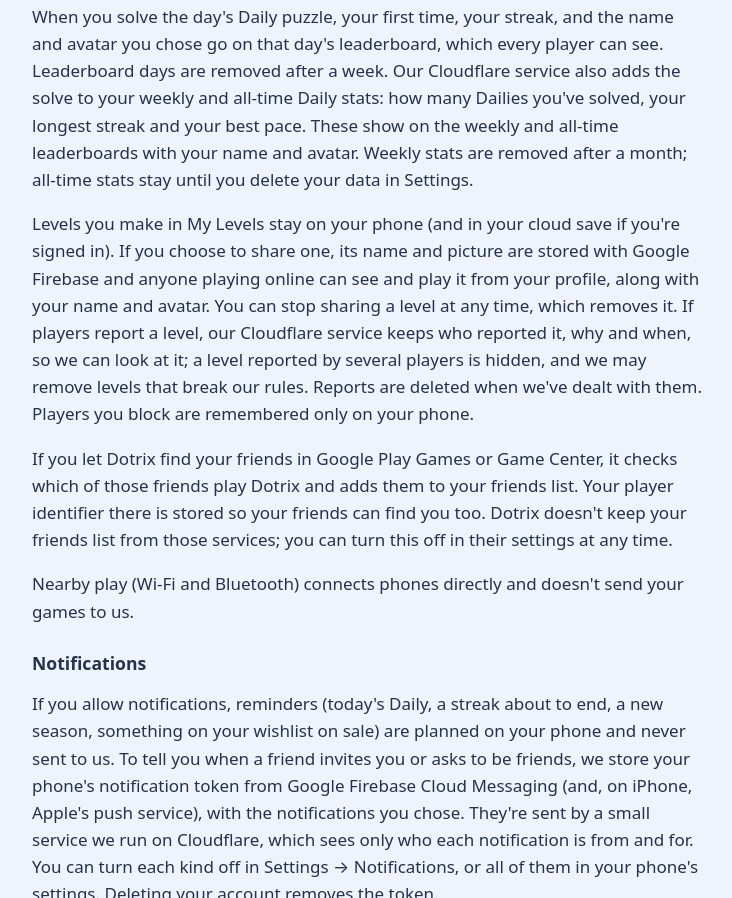
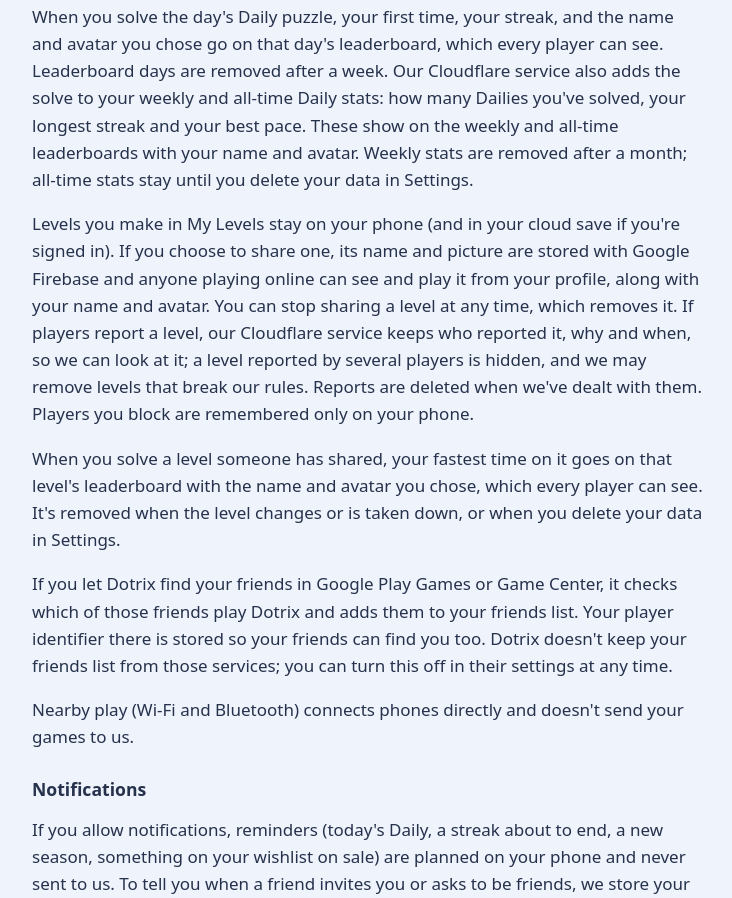
Before and after one commit to lucentgames/lucentgames.github.io, a plain HTML site: page privacy.html in a window 1280 px wide. Shown: the part 1103-2001 px from the top of the page, without its empty margins (272-1004 px from the left). Drawn offline with Linux system fonts and the light colour scheme.

Commit message:
Privacy policy: level leaderboards

```diff
--- a/privacy.html
+++ b/privacy.html
@@ -10,7 +10,7 @@
 <main>
 <p class="eyebrow"><a href="./">Dotrix</a></p>
 <h1>Privacy policy</h1>
-<p class="muted">Last updated 15 November 2026</p>
+<p class="muted">Last updated 16 November 2026</p>
 
 <p>Dotrix is a puzzle game made by Lucent Games ("we", "us"). This policy
 explains what information the game uses, why, and the choices you have. If
@@ -63,6 +63,10 @@ Cloudflare service keeps who reported it, why and when, so we can look at
 it; a level reported by several players is hidden, and we may remove levels
 that break our rules. Reports are deleted when we've dealt with them. Players
 you block are remembered only on your phone.</p>
+<p>When you solve a level someone has shared, your fastest time on it goes
+on that level's leaderboard with the name and avatar you chose, which
+every player can see. It's removed when the level changes or is taken
+down, or when you delete your data in Settings.</p>
 <p>If you let Dotrix find your friends in Google Play Games or Game Center,
 it checks which of those friends play Dotrix and adds them to your friends
 list. Your player identifier there is stored so your friends can find you
```
